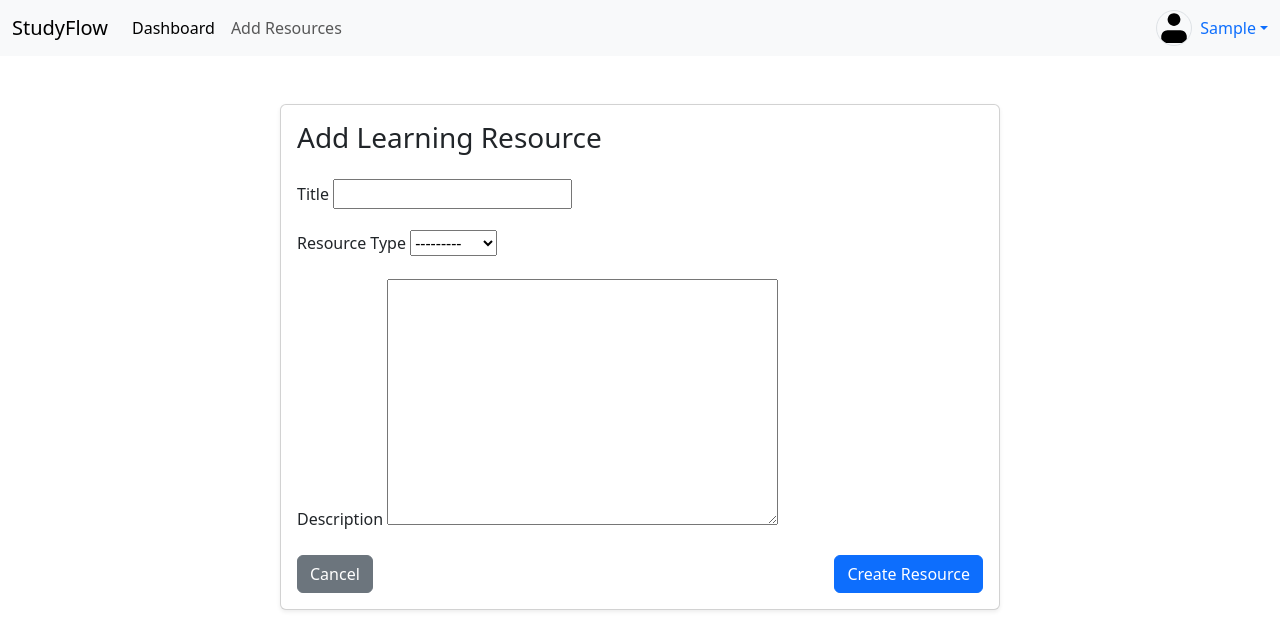
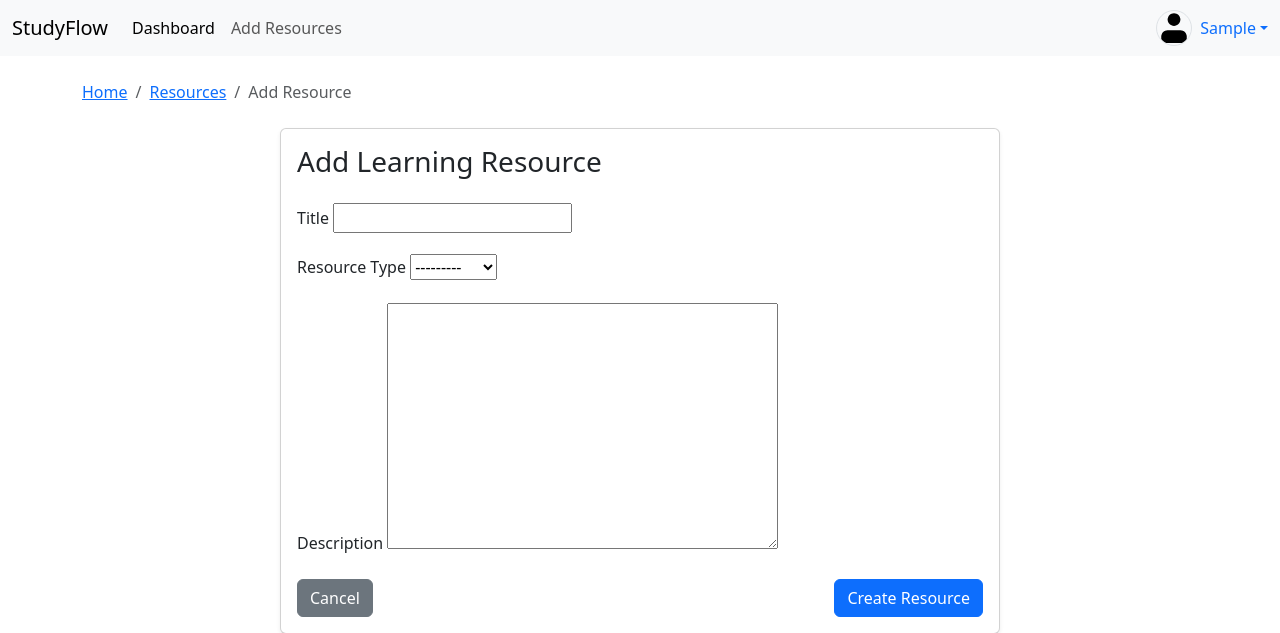
Before and after one commit to samiul40/studyflow, a Django app: page /learning/create/ in a window 1280 px wide. Shown: the top 633 px of the page. Run offline with Django 5.2, Linux system fonts and the light colour scheme; the visitor is signed in with stand-in values (Sample User, id 1); some libraries are stand-ins or nearby versions.

Commit message:
added in breadcrumb

```diff
--- a/web/learning/templates/resources/resource_confirm_delete.html
+++ /dev/null
@@ -1,4 +0,0 @@
-{% extends "base.html" %}
-{% block content %}
-<p>resource_confirm_delete</p>
-{% endblock %}Ì
--- a/web/learning/templates/resources/resource_form.html
+++ b/web/learning/templates/resources/resource_form.html
@@ -6,6 +6,39 @@ Edit Resource
 {% else %}
 Add Resource
 {% endif %}
+{% endblock %}
+
+{% block breadcrumbs %}
+<nav aria-label="breadcrumb" class="mb-3">
+    <ol class="breadcrumb">
+
+        <li class="breadcrumb-item">
+            <a href="{% url 'index' %}">Home</a>
+        </li>
+
+        <li class="breadcrumb-item">
+            <a href="{% url 'resources:resource_list' %}">
+                Resources
+            </a>
+        </li>
+
+        {% if form.instance.pk %}
+        <li class="breadcrumb-item">
+            <a href="{% url 'resources:resource_detail' form.instance.pk %}">
+                {{ form.instance.title }}
+            </a>
+        </li>
+        <li class="breadcrumb-item active">
+            Edit
+        </li>
+        {% else %}
+        <li class="breadcrumb-item active">
+            Add Resource
+        </li>
+        {% endif %}
+
+    </ol>
+</nav>
 {% endblock %}
 
 {% block content %}
--- a/web/templates/base.html
+++ b/web/templates/base.html
@@ -30,6 +30,9 @@
 
     <!-- Main content area -->
     <main class="flex-grow-1 container py-4">
+      {% block breadcrumbs %}
+      {% endblock %}
+
       {% block content %}{% endblock %}
     </main>
 
```
Also changed, not shown: web/learning/templates/resources/resource_detail.html (+22 -0 lines), web/learning/templates/resources/resource_list.html (+13 -1 lines).
